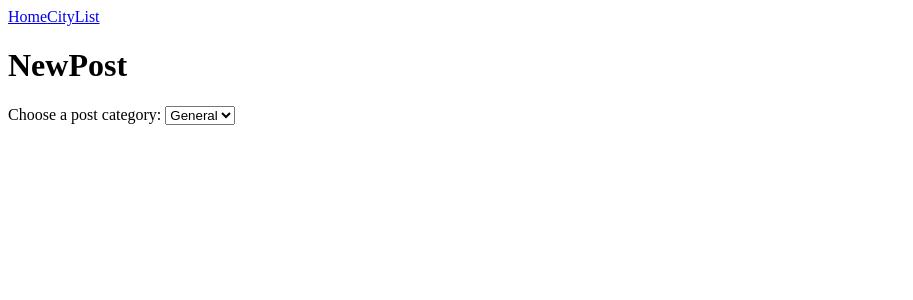
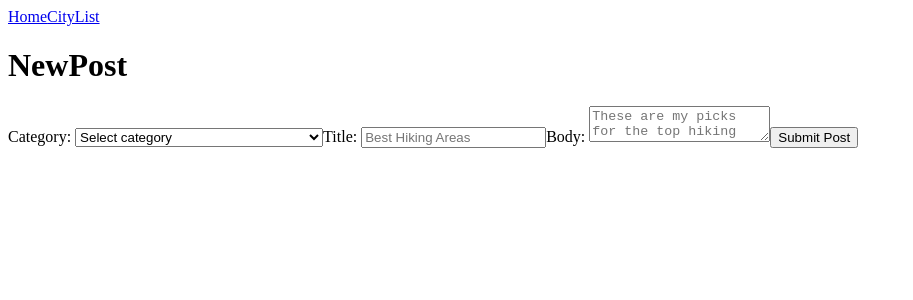
Before and after one commit to jjpark987/phase-3-project-frontend, a React (Create React App) app: page /cities/1/posts/new in a window 1280 px wide. Shown: the top 300 px of the page, without its empty margins (0-913 px from the left). Built offline with nearby package versions, Linux system fonts and the light colour scheme.

Commit message:
Complete deliverables

```diff
--- a/src/components/App.js
+++ b/src/components/App.js
@@ -1,4 +1,4 @@
-import React, { useState } from 'react';
+import React from 'react';
 import NavBar from './NavBar';
 import { Routes, Route } from 'react-router-dom';
 import Home from './Home';
@@ -9,17 +9,6 @@ import PostDetail from './PostDetail';
 import EditPost from './EditPost';
 
 function App() {
-  const [currentCity, setCurrentCity] = useState({})
-  const [currentPost, setCurrentPost] = useState({})
-
-  function selectCity(city) {
-    setCurrentCity(() => city)
-  }
-
-  function selectPost(post) {
-    setCurrentPost(() => post)
-  }
-
   return (
     <div id='app'>
       <NavBar />
@@ -27,11 +16,11 @@ function App() {
         <Route path='/' element={<Home />} />
         <Route
           path='/cities'
-          element={<CityList onSelectCity={selectCity} />}
+          element={<CityList />}
         />
         <Route
           path='/cities/:city_id/posts'
-          element={<PostList currentCity={currentCity} onSelectPost={selectPost} />}
+          element={<PostList />}
         />
         <Route
           path='/cities/:city_id/posts/new'
@@ -39,7 +28,7 @@ function App() {
         />
         <Route
           exact path='/cities/:city_id/posts/:post_id'
-          element={<PostDetail currentPost={currentPost} />}
+          element={<PostDetail />}
         />
         <Route
           path='/cities/:city_id/posts/:post_id/edit'
--- a/src/components/City.js
+++ b/src/components/City.js
@@ -1,20 +1,14 @@
 import React from "react";
 import { Link } from "react-router-dom";
 
-function City({ city, onSelectCity }) {
+function City({ city }) {
     return (
         <div id='city'>
-            <Link
-                to={`/cities/${city.id}/posts`}
-                onClick={() => onSelectCity(city)}
-            >
+            <Link to={`/cities/${city.id}/posts`}>
+                <img src={city.image} alt="city" />
+            </Link>
+            <Link to={`/cities/${city.id}/posts`}>
                 <h3>{city.name}</h3>
-            </Link>
-            <Link
-                to={`/cities/${city.id}/posts`}
-                onClick={() => onSelectCity(city)}
-            >
-                <img src={city.image} alt="random city" />
             </Link>
             <p>{city.population}</p>
             <p>{city.country}</p>
--- a/src/components/CityList.js
+++ b/src/components/CityList.js
@@ -1,24 +1,21 @@
 import React, { useEffect, useState } from "react";
 import City from "./City";
 
-function CityList({ onSelectCity }) {
+function CityList() {
     const [cities, setCities] = useState([])
 
     useEffect(() => {
         fetch("http://localhost:9292/cities")
         .then(r => r.json())
         .then(d => setCities(d))
+        .catch(e => console.log(e))
     }, [])
 
     return (
         <div id='city-list'>
             <h1>CityList</h1>
             {cities.map(city => (
-                <City
-                    key={city.id}
-                    city={city}
-                    onSelectCity={onSelectCity}
-                />
+                <City key={city.id} city={city} />
             ))}
         </div>
     )
--- a/src/components/EditPost.js
+++ b/src/components/EditPost.js
@@ -1,9 +1,79 @@
-import React from "react";
+import React, { useEffect, useState } from "react";
+import { useNavigate, useParams } from "react-router-dom";
 
 function EditPost() {
+    const [editPost, setEditPost] = useState({})
+    const { city_id, post_id } = useParams()
+    const navigate = useNavigate()
+
+    useEffect(() => {
+        fetch(`http://localhost:9292/posts/${post_id}`)
+        .then(r => r.json())
+        .then(d => setEditPost({
+            category: d.category,
+            title: d.title,
+            body: d.body
+        }))
+        .catch(e => console.log(e))
+    }, [post_id])
+
+    function updateEditPost(e) {
+        setEditPost({ ...editPost, [e.target.name]: e.target.value })
+    }
+
+    function submitEditPost(e) {
+        e.preventDefault()
+        fetch(`http://localhost:9292/cities/${city_id}/posts/${post_id}`, {
+            method: 'PATCH',
+            headers: {
+                'Content-Type': 'application/json'
+            },
+            body: JSON.stringify({
+                category: editPost.category,
+                title: editPost.title,
+                body: editPost.body
+            })
+        })
+        .then(r => r.json())
+        .then(d => {
+            console.log(d)
+            navigate(`/cities/${city_id}/posts/${post_id}`)
+        })
+        .catch(e => console.log(e))
+    }
+
     return (
         <div id='edit-post'>
             <h1>EditPost</h1>
+            <form id='edit-post-form' onSubmit={submitEditPost}>
+                <label htmlFor='category'>Category: </label>
+                <select
+                    id='category'
+                    name='category'
+                    value={editPost.category}
+                    onChange={updateEditPost}
+                >
+                    <option value='general'>General: holistic thoughts/experiences</option>
+                    <option value='activity'>Activity: specific activities/events</option>
+                </select>
+                <label htmlFor='title'>Title: </label>
+                <input
+                    id='title'
+                    name='title'
+                    required
+                    value={editPost.title}
+                    onChange={updateEditPost}
+                />
+                <label htmlFor='body'>Body: </label>
+                <textarea
+                    id='body'
+                    name='body'
+                    required
+                    value={editPost.body}
+                    onChange={updateEditPost}
+                />
+                <button id='submit-edit-post-btn'>Submit Post</button>
+            </form>
         </div>
     )
 }
--- a/src/components/NewPost.js
+++ b/src/components/NewPost.js
@@ -1,15 +1,76 @@
-import React from "react";
+import React, { useState } from "react";
+import { useNavigate, useParams } from "react-router-dom";
 
 function NewPost() {
+    const [newPost, setNewPost] = useState({
+        category: '',
+        title: '',
+        body: ''
+    })
+    const { city_id } = useParams()
+    const navigate = useNavigate()
+
+    function updateNewPost(e) {
+        setNewPost({ ...newPost, [e.target.name]: e.target.value })
+    }
+
+    function submitNewPost(e) {
+        e.preventDefault()
+        fetch(`http://localhost:9292/cities/${city_id}/posts`, {
+            method: 'POST',
+            headers: {
+                'Content-Type': 'application/json'
+            },
+            body: JSON.stringify({
+                city_id: city_id,
+                category: newPost.category,
+                title: newPost.title,
+                body: newPost.body
+            })
+        })
+        .then(r => r.json())
+        .then(d => {
+            console.log(d)
+            navigate(`/cities/${city_id}/posts`)
+        })
+        .catch(e => console.log(e))
+    }
+
     return (
         <div id='new-post'>
             <h1>NewPost</h1>
-            <form>
-                <label for='post-category'>Choose a post category: </label>
-                <select id='post-category' name='post-category'>
-                    <option value='general'>General</option>
-                    <option value='activity'>Activity</option>
+            <form id='new-post-form' onSubmit={submitNewPost}>
+                <label htmlFor='category'>Category: </label>
+                <select
+                    id='category'
+                    name='category'
+                    required
+                    value={newPost.category}
+                    onChange={updateNewPost}
+                >
+                    <option disabled value=''>Select category</option>
+                    <option value='general'>General: holistic thoughts/experiences</option>
+                    <option value='activity'>Activity: specific activities/events</option>
                 </select>
+                <label htmlFor='title'>Title: </label>
+                <input
+                   id='title'
+                    name='title'
+                    required
+                    placeholder='Best Hiking Areas'
+                    value={newPost.title}
+                    onChange={updateNewPost}
+                />
+                <label htmlFor='body'>Body: </label>
+                <textarea
+                    id='body'
+                    name='body'
+                    required
+                    placeholder='These are my picks for the top hiking spots...'
+                    value={newPost.body}
+                    onChange={updateNewPost}
+                />
+                <button id='submit-new-post-btn'>Submit Post</button>
             </form>
         </div>
     )
--- a/src/components/Post.js
+++ b/src/components/Post.js
@@ -1,12 +1,11 @@
 import React from "react";
 import { Link } from "react-router-dom";
 
-function Post({ post, currentCity, onSelectPost }) {
+function Post({ city_id, post }) {
     return (
         <div id='post'>
             <Link
-                to={`/cities/${currentCity.id}/posts/${post.id}`}
-                onClick={() => onSelectPost(post)}
+                to={`/cities/${city_id}/posts/${post.id}`}
             >
                 <h3>{post.title}</h3>
             </Link>
--- a/src/components/PostList.js
+++ b/src/components/PostList.js
@@ -1,28 +1,35 @@
 import React, { useEffect, useState } from "react";
 import Post from "./Post";
-import { Link } from "react-router-dom";
+import { Link, useParams } from "react-router-dom";
+import City from "./City";
 
-function PostList({ currentCity, onSelectPost }) {
+function PostList() {
+    const [currentCity, setCurrentCity] = useState({})
     const [posts, setPosts] = useState([])
+    const { city_id } = useParams()
 
     useEffect(() => {
-        fetch(`http://localhost:9292/cities/${currentCity.id}/posts`)
+        fetch(`http://localhost:9292/cities/${city_id}/posts`)
         .then(r => r.json())
-        .then(d => setPosts(d))
-    }, [currentCity.id])
+        .then(d => {
+            setCurrentCity(() => d[0].city)
+            setPosts(() => d)
+        })
+        .catch(e => console.log(e))
+    }, [city_id])
 
     return (
         <div id='post-list'>
             <h1>PostList</h1>
-            <Link to={`/cities/${currentCity.id}/posts/new`}>
-                <button>Add Post</button>
+            <City city={currentCity} />
+            <Link to={`/cities/${city_id}/posts/new`}>
+                <button id='new-post-btn'>Add Post</button>
             </Link>
             {posts.map(post => (
                 <Post
                     key={post.id}
+                    city_id={city_id}
                     post={post}
-                    currentCity={currentCity}
-                    onSelectPost={onSelectPost}
                 />
             ))}
         </div>
```
Also changed, not shown: src/components/PostDetail.js (+35 -2 lines).
